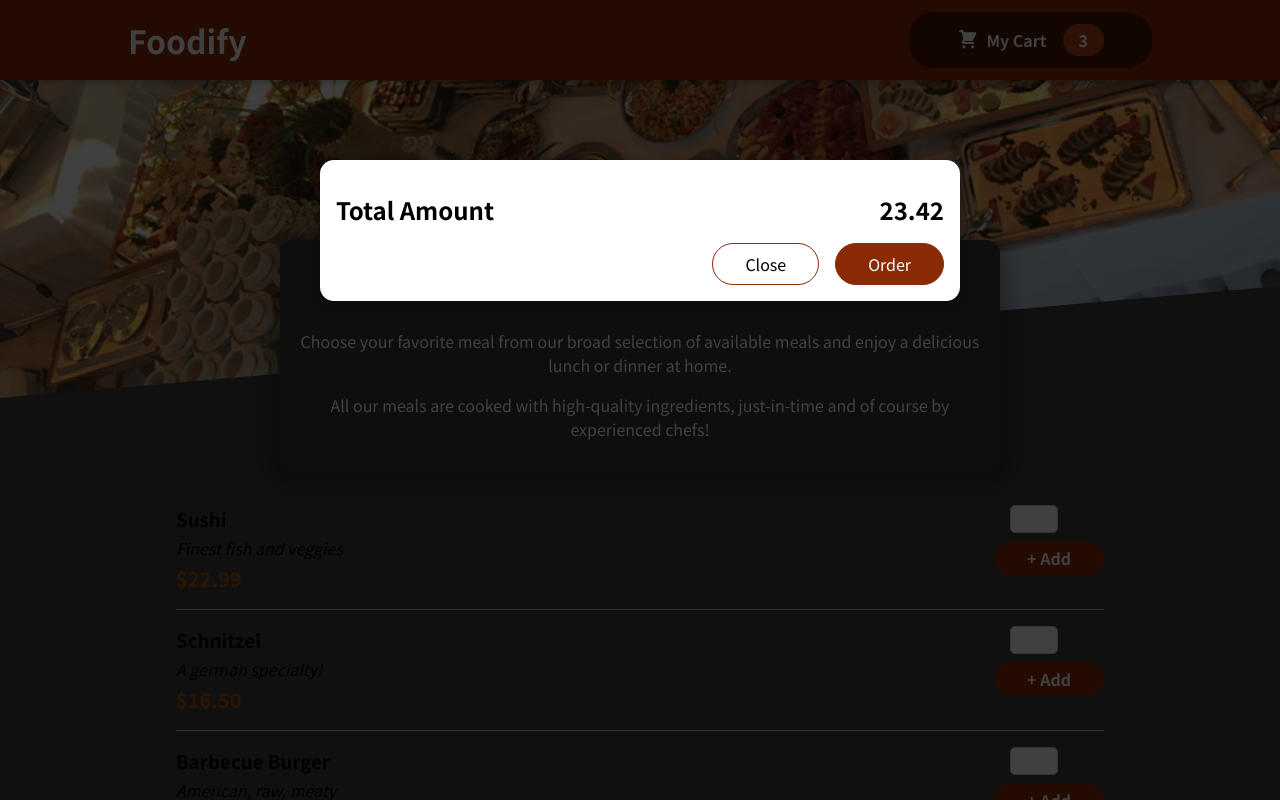
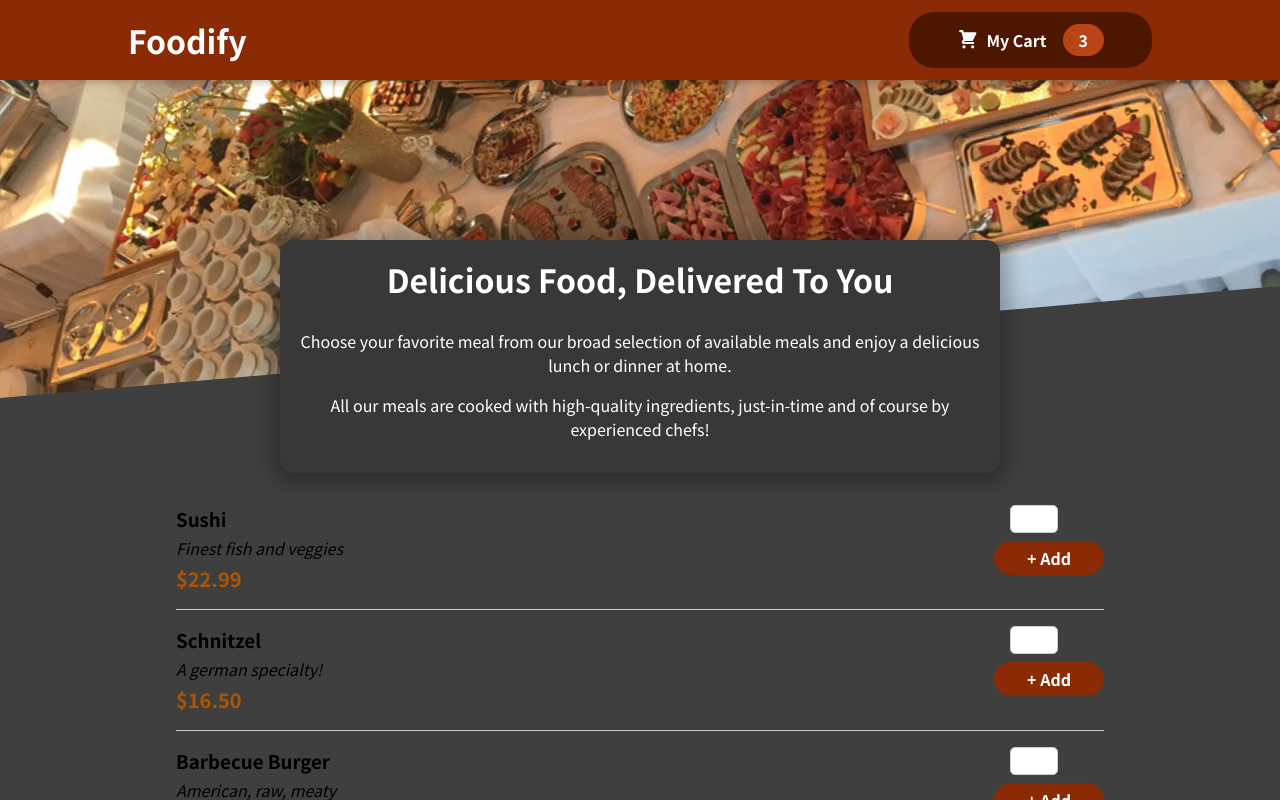
Before and after one commit to tysongf/foodify, a React (Create React App) app: page / in a window 1280 px wide. Shown: the top 800 px of the page. Built offline with nearby package versions, Linux system fonts and the light colour scheme.

Commit message:
Open and Close Cart modal.

```diff
--- a/src/App.js
+++ b/src/App.js
@@ -1,13 +1,23 @@
-import { Fragment } from "react";
+import { Fragment, useState } from "react";
 import Header from "./components/Layout/Header";
 import Meals from "./components/Meals/Meals";
 import Cart from "./components/Cart/Cart";
 
 function App() {
+   const [cartIsShown, setCartIsShown] = useState(false);
+
+   const showCartHandler = () => {
+      setCartIsShown(true);
+   };
+
+   const hideCartHandler = () => {
+      setCartIsShown(false);
+   };
+
    return (
       <Fragment>
-         <Cart></Cart>
-         <Header></Header>
+         {cartIsShown && <Cart onClose={hideCartHandler}></Cart>}
+         <Header onShowCart={showCartHandler}></Header>
          <main>
             <Meals />
          </main>
--- a/src/components/Cart/Cart.js
+++ b/src/components/Cart/Cart.js
@@ -6,19 +6,21 @@ const Cart = (props) => {
    const cartItems = (
       <ul className={css["cart-items"]}>
          {[{ id: "c1", name: "Sushi", amount: 2, price: 12.99 }].map((item) => {
-            <li>{item.name}</li>;
+            return <li key={item.id}>{item.name}</li>;
          })}
       </ul>
    );
    return (
-      <Modal>
+      <Modal onClose={props.onClose}>
          {cartItems}
          <div className={css.total}>
             <span>Total Amount</span>
             <span>23.42</span>
          </div>
          <div className={css.actions}>
-            <button className={css["button-alt"]}>Close</button>
+            <button className={css["button-alt"]} onClick={props.onClose}>
+               Close
+            </button>
             <button className={css.button}>Order</button>
          </div>
       </Modal>
--- a/src/components/Layout/Header.js
+++ b/src/components/Layout/Header.js
@@ -3,12 +3,15 @@ import mealsImage from "../../assets/meals.jpg";
 import css from "./Header.module.css";
 import HeaderCartButton from "./HeaderCartButton";
 
-const Header = () => {
+const Header = (props) => {
    return (
       <Fragment>
          <header className={css.header}>
             <h1>Foodify</h1>
-            <HeaderCartButton />
+            <HeaderCartButton
+               onClick={props.onShowCart}
+               onClose={props.onHideCart}
+            />
          </header>
          <div className={css["main-image"]}>
             <img src={mealsImage} alt="A table full of delicious food." />
--- a/src/components/Layout/HeaderCartButton.js
+++ b/src/components/Layout/HeaderCartButton.js
@@ -4,7 +4,7 @@ import css from "./HeaderCartButton.module.css";
 
 const HeaderCartButton = (props) => {
    return (
-      <button className={css.button}>
+      <button className={css.button} onClick={props.onClick}>
          <span className={css.icon}>
             <CartIcon />
          </span>
--- a/src/components/UI/Modal.js
+++ b/src/components/UI/Modal.js
@@ -5,7 +5,7 @@ import css from "./Modal.module.css";
 const overlayPortal = document.getElementById("overlays");
 
 const Backdrop = (props) => {
-   return <div className={css.backdrop}></div>;
+   return <div className={css.backdrop} onClick={props.onClick}></div>;
 };
 
 const ModalOverlay = (props) => {
@@ -19,7 +19,10 @@ const ModalOverlay = (props) => {
 const Modal = (props) => {
    return (
       <Fragment>
-         {createPortal(<Backdrop></Backdrop>, overlayPortal)}
+         {createPortal(
+            <Backdrop onClick={props.onClose}></Backdrop>,
+            overlayPortal
+         )}
          {createPortal(
             <ModalOverlay>{props.children}</ModalOverlay>,
             overlayPortal
```
